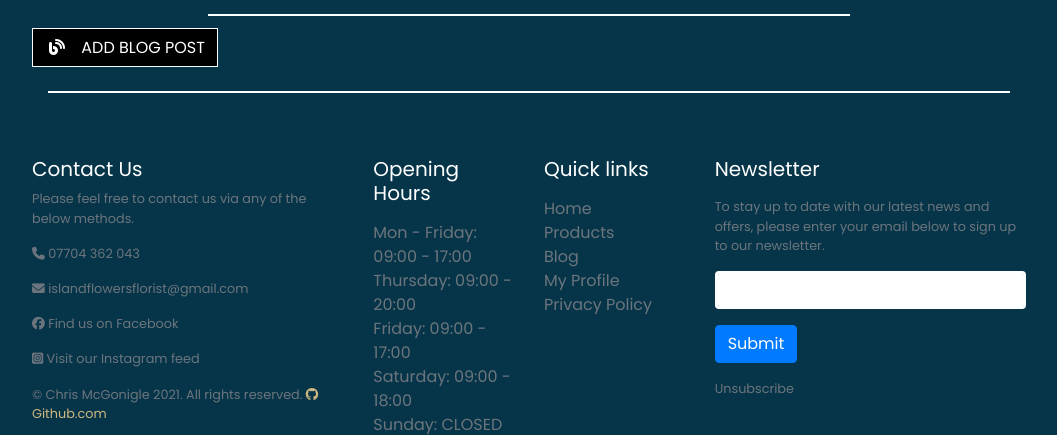
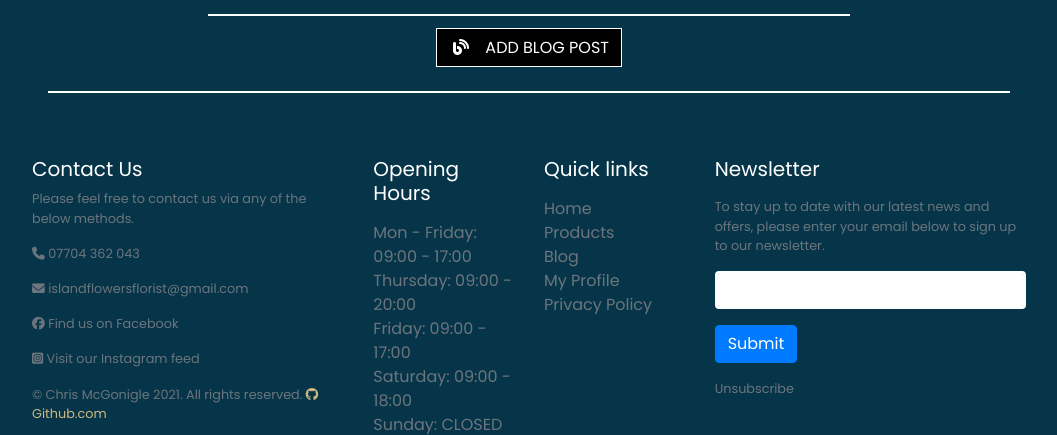
Before and after one commit to Chris-McGonigle/island-flowers, a Django app: page /blog/ in a window 1280 px wide. Shown: the part 220-655 px from the top of the page, without its empty margins (111-1168 px from the left). Run offline with Django 3.2, Linux system fonts and the light colour scheme; the visitor is signed in with stand-in values (Sample User, id 1); data that the repository does not hold is empty; some libraries are stand-ins or nearby versions.

Commit message:
Amend position of add blog button

```diff
--- a/blog/templates/blog/blog.html
+++ b/blog/templates/blog/blog.html
@@ -23,7 +23,7 @@
 {% if request.user.is_superuser %}
 <div class="container">
     <div class="row justify-content-center ">
-        <div class="col-12 align-items-center">
+        <div class="col-12 align-items-center blog-add-btn">
             <a href="{% url 'add_post' %}" class="btn btn-black rounded-0 my-2">
                 <span class="icon mr-2">
                     <i class="fas fa-blog"></i>
--- a/static/css/base.css
+++ b/static/css/base.css
@@ -260,6 +260,12 @@ input[name='q']::placeholder {
   color: #063549;
 }
 
+/* Blog Styling */
+
+.blog-add-btn {
+  text-align: center;
+}
+
 /* Footer Styling */
 
 .text-small {
```
